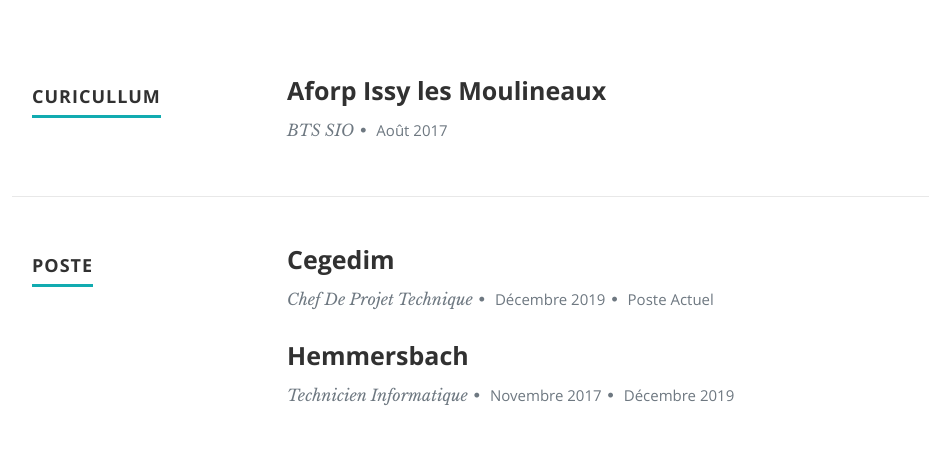
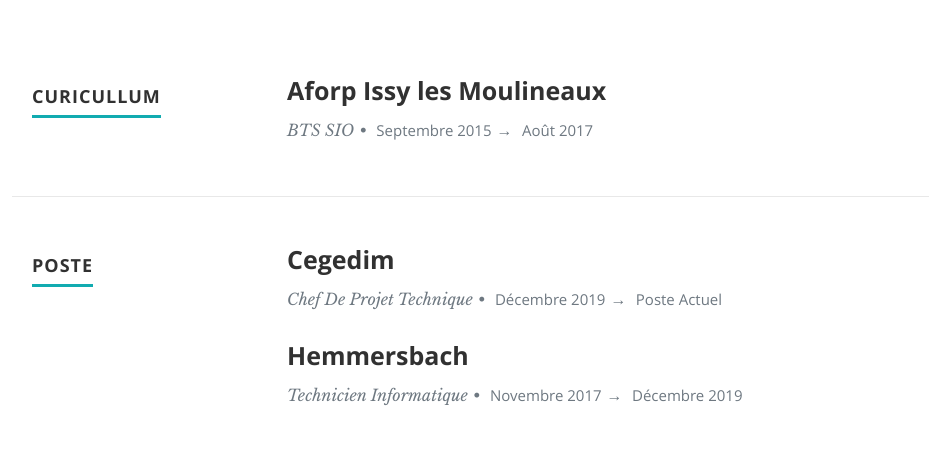
Before and after one commit to ethernum/portfolio, a React (Create React App) app: page / in a window 1280 px wide. Shown: the part 1300-1755 px from the top of the page, without its empty margins (118-1047 px from the left). Built offline with nearby package versions, Linux system fonts and the light colour scheme.

Commit message:
adding arrows between dates

```diff
--- a/src/ResumeData.js
+++ b/src/ResumeData.js
@@ -24,6 +24,8 @@
     {
       UniversityName: "Aforp Issy les Moulineaux",
       specialization: "BTS SIO",
+      MonthOfStarting: "Septembre",
+      YearOfStarting: "2015",
       MonthOfPassing: "Août",
       YearOfPassing: "2017",
       Achievements: "",
--- a/src/components/Resume.js
+++ b/src/components/Resume.js
@@ -20,6 +20,10 @@
                       <p className="info">
                         {item.specialization}
                         <span>&bull;</span>{" "}
+                        <em className="date">
+                          {item.MonthOfStarting} {item.YearOfStarting}
+                        </em>
+                        <span>&rarr;</span>{" "}
                         <em className="date">
                           {item.MonthOfPassing} {item.YearOfPassing}
                         </em>
@@ -50,7 +54,7 @@
                         <em className="date">
                           {item.MonthOfStarting} {item.YearOfStarting}
                         </em>
-                        <span>&bull;</span>{" "}
+                        <span>&rarr;</span>{" "}
                         <em className="date">
                           {item.MonthOfLeaving} {item.YearOfLeaving}
                         </em>
```
